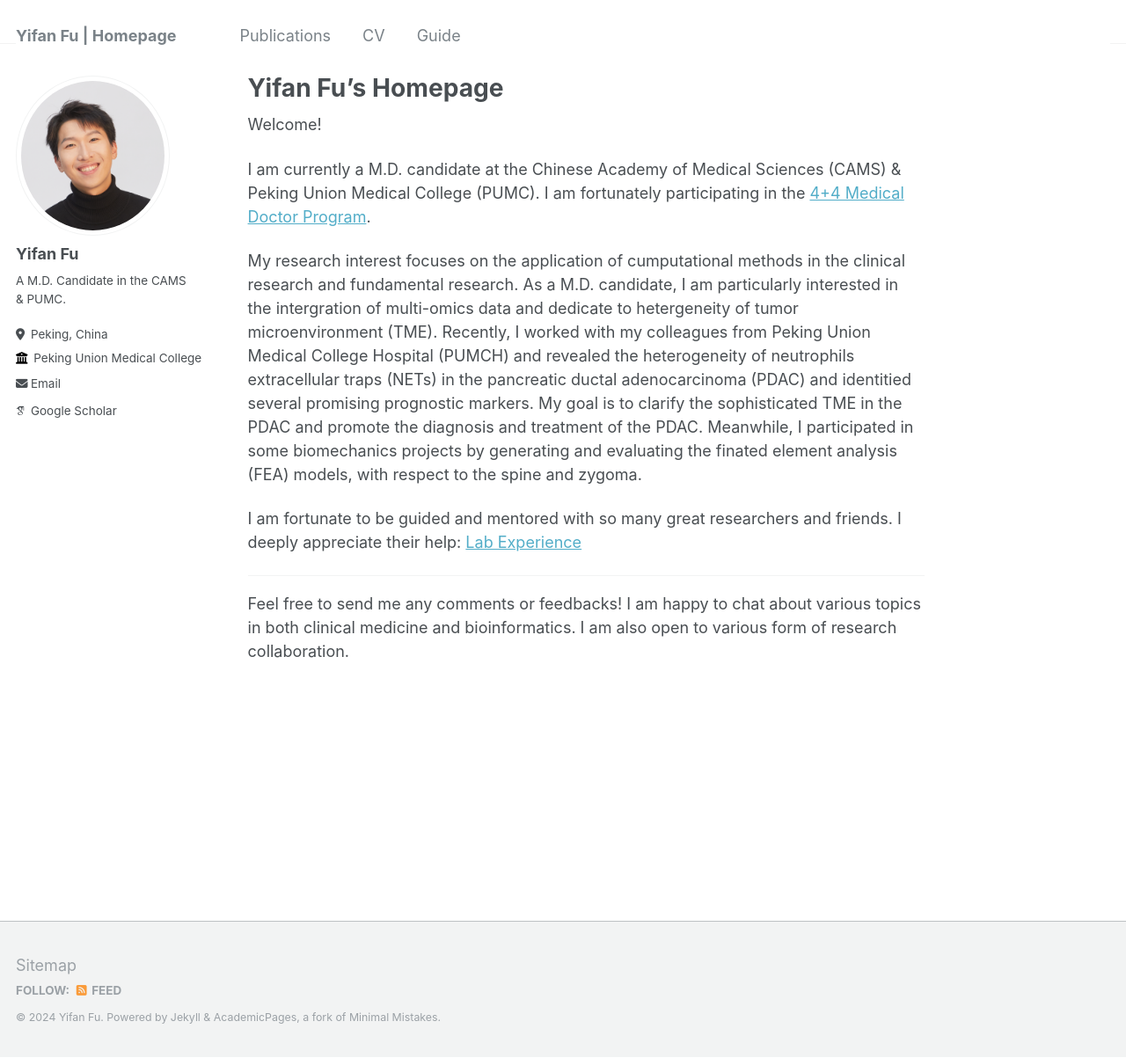
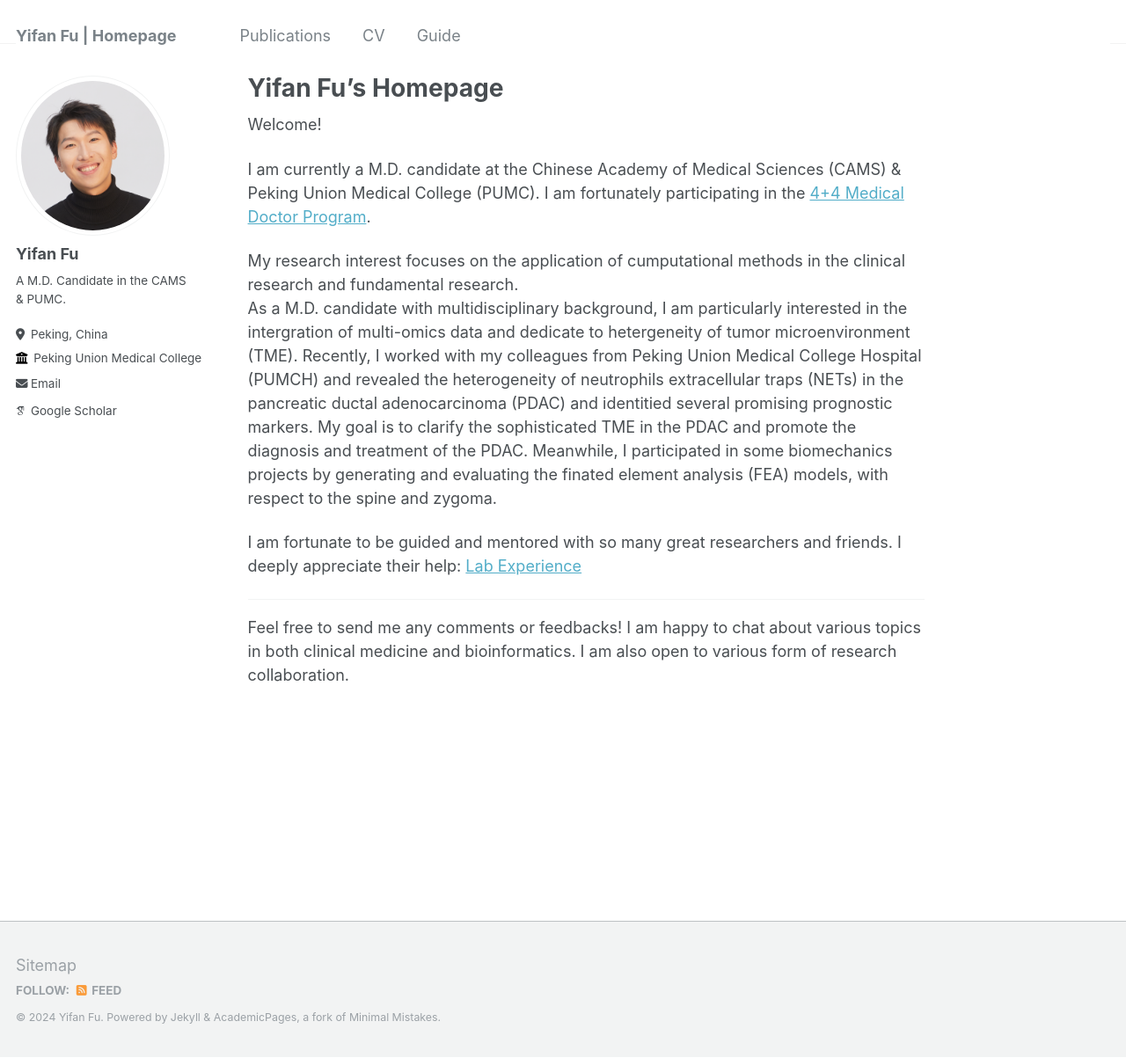
Before and after one commit to yifanfu01/yifanfu01.github.io, a Jekyll site: the page built from _pages/about.md, in a window 1280 px wide and 1203 px high. Shown: the whole window at 88% size. Built offline with Jekyll 4.4.1, drawn with Linux system fonts in a browser that asks for light colours; some web fonts are replaced.

Commit message:
Update about.md

```diff
--- a/_pages/about.md
+++ b/_pages/about.md
@@ -11,9 +11,10 @@ Welcome!
 
 I am currently a M.D. candidate at the Chinese Academy of Medical Sciences (CAMS) & Peking Union Medical College (PUMC). I am fortunately participating in the [4+4 Medical Doctor Program](https://mdadmission.pumc.edu.cn/mdweb/site!index).
 
-My research interest focuses on the application of cumputational methods in the clinical research and fundamental research. As a M.D. candidate, I am particularly interested in the intergration of multi-omics data and dedicate to hetergeneity of tumor microenvironment (TME). Recently, I worked with my colleagues from Peking Union Medical College Hospital (PUMCH) and revealed the heterogeneity of neutrophils extracellular traps (NETs) in the pancreatic ductal adenocarcinoma (PDAC) and identitied several promising prognostic markers. My goal is to clarify the sophisticated TME in the PDAC and promote the diagnosis and treatment of the PDAC. Meanwhile, I participated in some biomechanics projects by generating and evaluating the finated element analysis (FEA) models, with respect to the spine and zygoma.
+My research interest focuses on the application of cumputational methods in the clinical research and fundamental research.
+As a M.D. candidate with multidisciplinary background, I am particularly interested in the intergration of multi-omics data and dedicate to hetergeneity of tumor microenvironment (TME). Recently, I worked with my colleagues from Peking Union Medical College Hospital (PUMCH) and revealed the heterogeneity of neutrophils extracellular traps (NETs) in the pancreatic ductal adenocarcinoma (PDAC) and identitied several promising prognostic markers. My goal is to clarify the sophisticated TME in the PDAC and promote the diagnosis and treatment of the PDAC. Meanwhile, I participated in some biomechanics projects by generating and evaluating the finated element analysis (FEA) models, with respect to the spine and zygoma.
 
 I am fortunate to be guided and mentored with so many great researchers and friends. I deeply appreciate their help: [Lab Experience](https://yifanfu01.github.io/cv/)
 
----
+----
 Feel free to send me any comments or feedbacks! I am happy to chat about various topics in both clinical medicine and bioinformatics. I am also open to various form of research collaboration.
```
